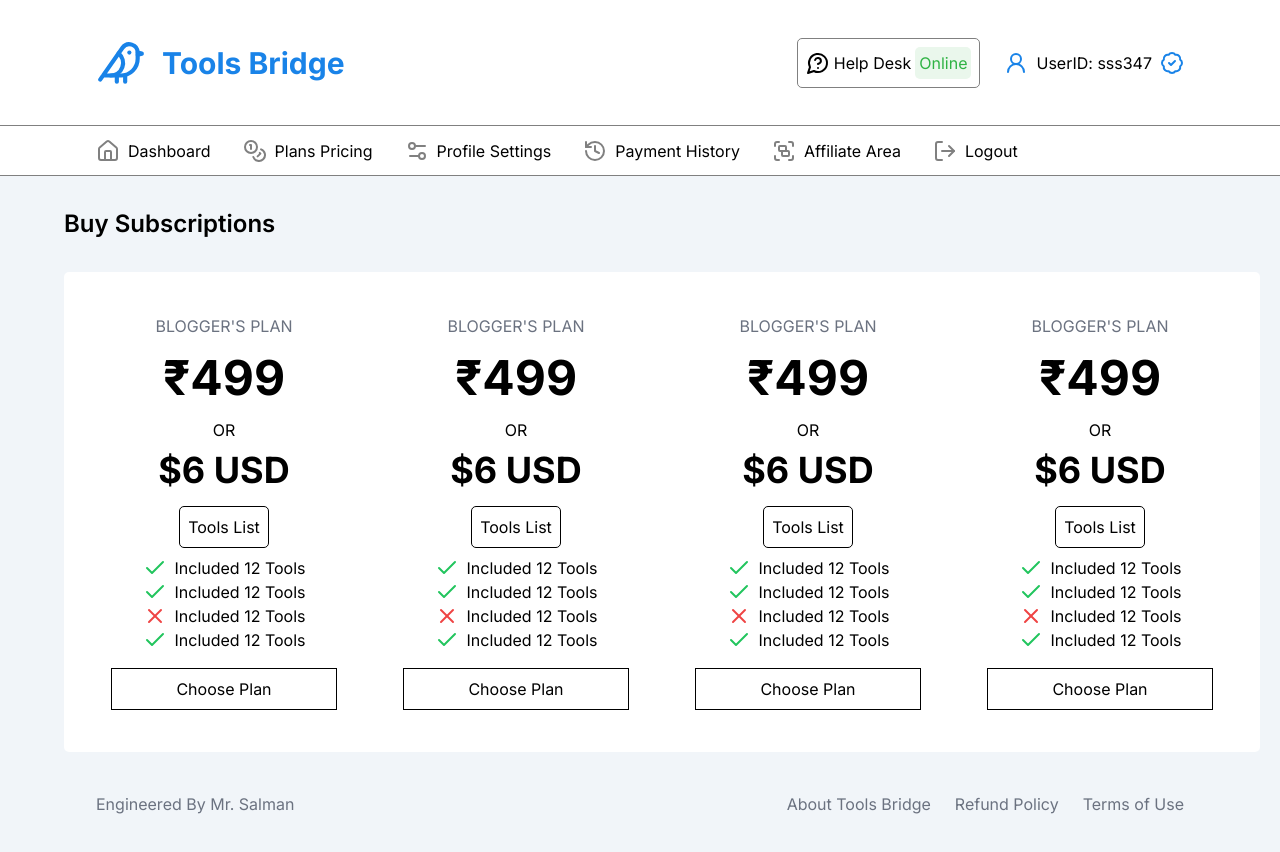
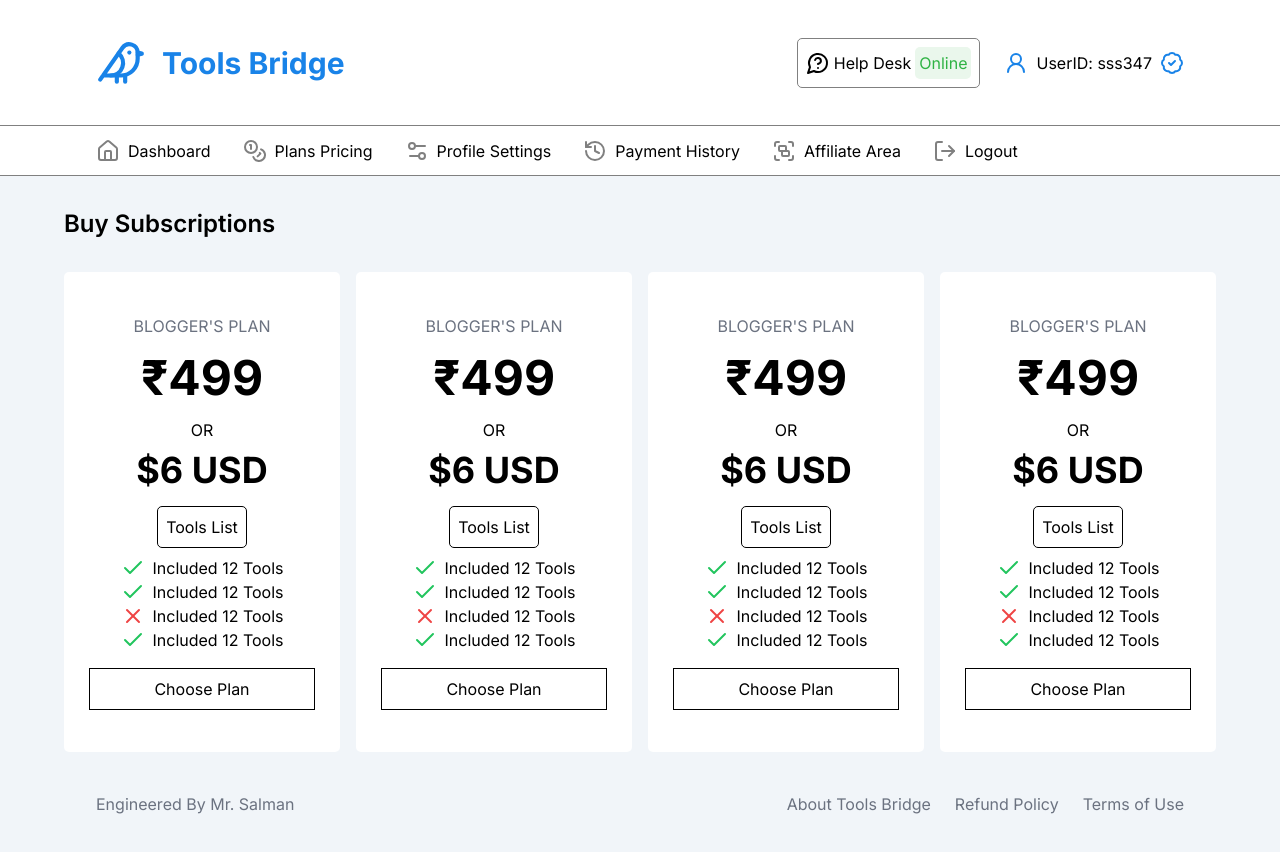
Before and after one commit to faisalakandha/salman-tools-bridge, a Next.js app in the folder frontend/: page /pricing in a window 1280 px wide. Shown: the top 852 px of the page. Built offline with nearby package versions, Linux system fonts and the light colour scheme.

Commit message:
Pricing Page Completed

```diff
--- a/frontend/src/app/pricing/page.tsx
+++ b/frontend/src/app/pricing/page.tsx
@@ -7,7 +7,7 @@
         <div>
             <h1 className="text-2xl py-8 font-semibold">Buy Subscriptions</h1>
 
-            <div className="grid grid-cols-4 gap-x-4">
+            <div className="flex flex-col md:flex-row items-center justify-center gap-y-6 gap-x-4">
 
                 <PricingTable />
                 <PricingTable />
```
